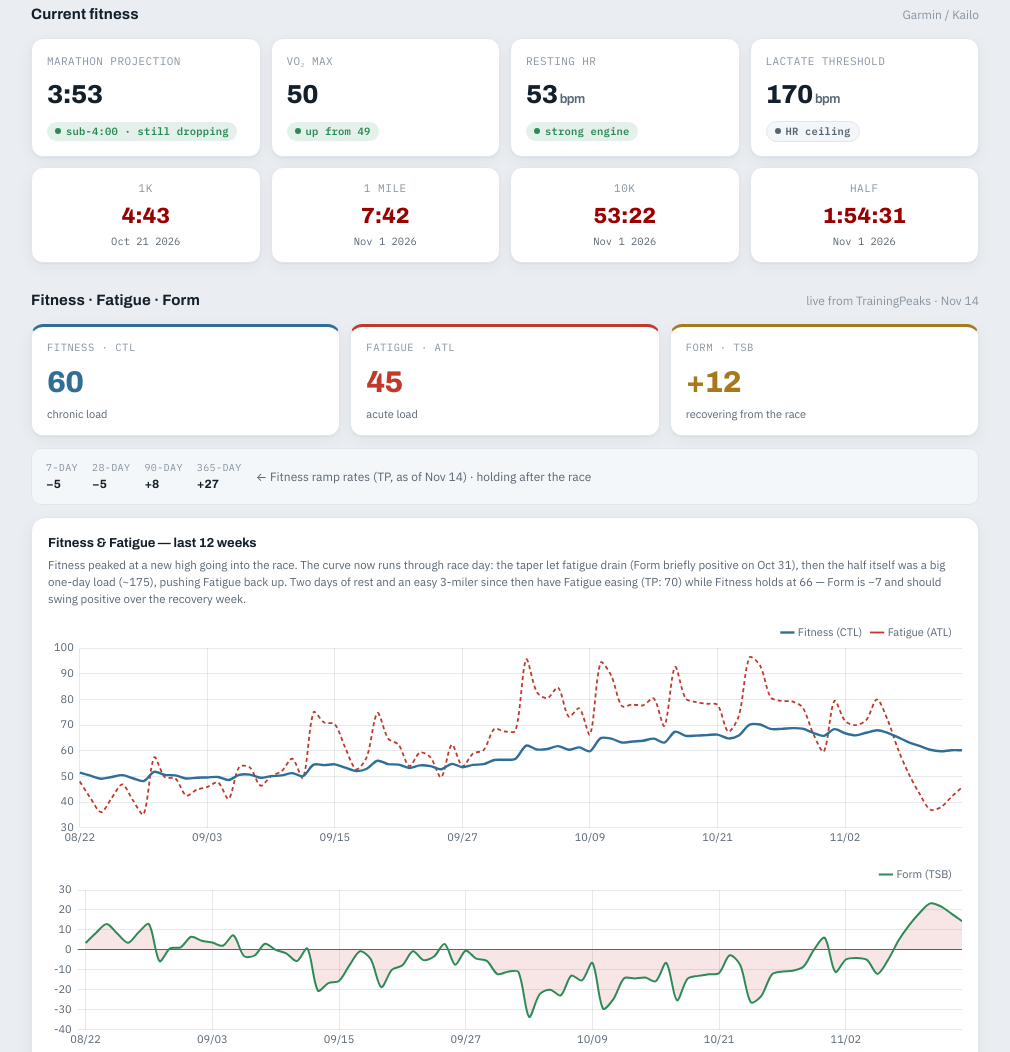
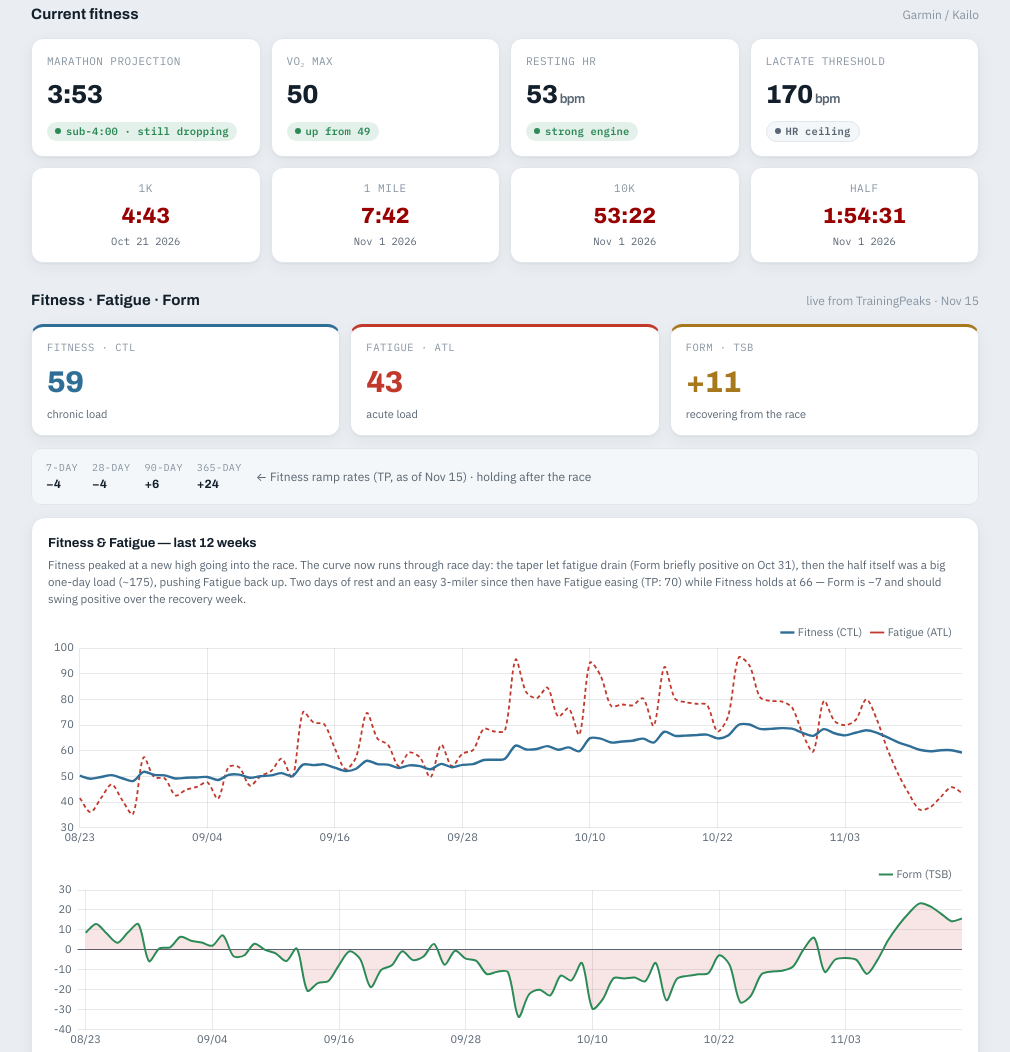
Before and after one commit to brutus-git/TAD-Running, a plain HTML site: page TAD-Training-Dashboard-x6j9szpy.html in a window 1280 px wide. Shown: the part 1192-2244 px from the top of the page, without its empty margins (135-1145 px from the left). Drawn offline with nearby package versions, Linux system fonts and the light colour scheme.

Commit message:
Daily refresh 2026-11-15: +1 run, recovery through Nov 15
Co-Authored-By: Claude <noreply@anthropic.com>

```diff
--- a/TAD-Training-Dashboard-x6j9szpy.html
+++ b/TAD-Training-Dashboard-x6j9szpy.html
@@ -229,7 +229,7 @@
       <h1>Vienna Marathon Build</h1>
       <div class="sub">Tim&rsquo;s training cockpit — Golden Gate Half <b>done</b>: new half PR <b>1:54:31</b>, a 4-min PB. Vienna is the one focus now.</div>
     </div>
-    <div class="updated">Updated <b>Nov&nbsp;14, 2026</b><br>Strava · Garmin/Kailo · TP</div>
+    <div class="updated">Updated <b>Nov&nbsp;15, 2026</b><br>Strava · Garmin/Kailo · TP</div>
   </header>
 
   <div class="countdowns fade">
@@ -296,18 +296,18 @@
   </section>
 
   <section class="fade">
-    <div class="sec-head"><h2>Fitness · Fatigue · Form</h2><span class="note">live from TrainingPeaks · Nov 14</span></div>
+    <div class="sec-head"><h2>Fitness · Fatigue · Form</h2><span class="note">live from TrainingPeaks · Nov 15</span></div>
     <div class="ff">
-      <div class="fftile" style="--tc:var(--blue)"><div class="k">Fitness · CTL</div><div class="v">60</div><div class="cx">chronic load</div></div>
-      <div class="fftile" style="--tc:var(--crit)"><div class="k">Fatigue · ATL</div><div class="v">45</div><div class="cx">acute load</div></div>
-      <div class="fftile" style="--tc:var(--warn)"><div class="k">Form · TSB</div><div class="v">+12</div><div class="cx">recovering from the race</div></div>
+      <div class="fftile" style="--tc:var(--blue)"><div class="k">Fitness · CTL</div><div class="v">59</div><div class="cx">chronic load</div></div>
+      <div class="fftile" style="--tc:var(--crit)"><div class="k">Fatigue · ATL</div><div class="v">43</div><div class="cx">acute load</div></div>
+      <div class="fftile" style="--tc:var(--warn)"><div class="k">Form · TSB</div><div class="v">+11</div><div class="cx">recovering from the race</div></div>
     </div>
     <div class="ramp">
-      <span><span class="lbl">7-day</span><b>−5</b></span>
-      <span><span class="lbl">28-day</span><b>−5</b></span>
-      <span><span class="lbl">90-day</span><b>+8</b></span>
-      <span><span class="lbl">365-day</span><b>+27</b></span>
-      <span style="color:var(--muted); align-self:center">← Fitness ramp rates (TP, as of Nov 14) · holding after the race</span>
+      <span><span class="lbl">7-day</span><b>−4</b></span>
+      <span><span class="lbl">28-day</span><b>−4</b></span>
+      <span><span class="lbl">90-day</span><b>+6</b></span>
+      <span><span class="lbl">365-day</span><b>+24</b></span>
+      <span style="color:var(--muted); align-self:center">← Fitness ramp rates (TP, as of Nov 15) · holding after the race</span>
     </div>
     <div class="chartcard">
       <h3>Fitness &amp; Fatigue — last 12 weeks</h3>
@@ -381,7 +381,7 @@
   </section>
 
   <section class="fade">
-    <div class="sec-head"><h2>This block — Chas&rsquo;s plan</h2><span class="note">TP plan feed · through Nov 14</span></div>
+    <div class="sec-head"><h2>This block — Chas&rsquo;s plan</h2><span class="note">TP plan feed · through Nov 15</span></div>
     <div class="callout">
       <b>Recovery week.</b> Chas has filled in the week and moved the long run up a day, now flexible: <b>10–12 miles easy on Thursday (Nov 5)</b>, four days after the race. Tuesday&rsquo;s 3-miler came in at HR 147 — a touch above the easy ceiling, so keep Wednesday and Thursday honestly easy (HR under ~145) and take 10 rather than 12 if the legs or HRV say so.
     </div>
@@ -404,8 +404,8 @@
           <li><div class="day"><b>Wed</b>11</div><div class="wk-body"><div class="wk-title"><span class="chip easy">EASY</span>2–3 mi @60% + 4–5×50m strides <span class="done">✓</span></div><div class="wk-sub">3.25 mi · 9:06/mi · HR 144</div></div></li>
           <li><div class="day"><b>Thu</b>12</div><div class="wk-body"><div class="wk-title"><span class="chip easy">EASY</span>5 mi @60% + 4–5×50m strides <span class="done">✓</span></div><div class="wk-sub">5.02 mi · 9:01/mi · HR 144</div></div></li>
           <li><div class="day"><b>Fri</b>13</div><div class="wk-body"><div class="wk-title"><span class="chip z3">FARTLEK</span>12×(60s @80%, 60s @60%) <span class="done">✓</span></div><div class="wk-sub">4.72 mi · 8:49/mi · HR 152</div></div></li>
-          <li><div class="day"><b>Sat</b>14</div><div class="wk-body"><div class="wk-title"><span class="chip easy">EASY</span>2–3 mi @60% + 4–5×50m strides</div></div></li>
-          <li><div class="day"><b>Sun</b>15</div><div class="wk-body"><div class="wk-title">Not in the TP feed yet</div></div></li>
+          <li><div class="day"><b>Sat</b>14</div><div class="wk-body"><div class="wk-title"><span class="chip easy">EASY</span>2–3 mi @60% + 4–5×50m strides <span class="done">✓</span></div><div class="wk-sub">3.37 mi · 8:40/mi · HR 152</div></div></li>
+          <li><div class="day"><b>Sun</b>15</div><div class="wk-body"><div class="wk-title"><span class="chip off">OFF</span>No workout scheduled — TP shows Limited / Unavailable today</div></div></li>
         </ul>
       </div>
     </div>
--- a/data.json
+++ b/data.json
@@ -1,13 +1,7 @@
 {
- "updated": "2026-11-14",
+ "updated": "2026-11-15",
  "data": {
   "pmc": [
-   {
-    "d": "2026-08-22",
-    "ctl": 51.5,
-    "atl": 48.0,
-    "tsb": 3.5
-   },
    {
     "d": "2026-08-23",
     "ctl": 50.3,
@@ -505,6 +499,12 @@
     "ctl": 60.2,
     "atl": 45.8,
     "tsb": 14.4
+   },
+   {
+    "d": "2026-11-14",
+    "ctl": 59.3,
+    "atl": 43.6,
+    "tsb": 15.7
    }
   ],
   "weeks": [
@@ -554,24 +554,31 @@
    },
    {
     "w": "2026-11-09",
-    "mi": 13.0
+    "mi": 16.4
    }
   ],
   "trend": [
-   25.6,
+   25.2,
+   25.4,
+   25.5,
    25.7,
-   25.7,
-   25.8,
-   25.8,
    25.9,
-   25.9,
-   26.0,
-   26.0,
    26.1,
-   26.1,
-   26.2
+   26.3,
+   26.5,
+   26.7,
+   26.8,
+   27.0,
+   27.2
   ],
   "scatter": [
+   {
+    "d": "2026-11-14",
+    "pace": 8.66,
+    "hr": 152,
+    "mi": 3.37,
+    "k": "Easy"
+   },
    {
     "d": "2026-11-13",
     "pace": 8.81,
@@ -1239,21 +1246,29 @@
    }
   ],
   "summ": {
-   "aero_pace": 9.5,
-   "aero_hr": 144.7,
-   "aero_n": 71,
+   "aero_pace": 9.49,
+   "aero_hr": 144.8,
+   "aero_n": 72,
    "qual_pace": 9.4,
    "qual_hr": 149.9,
    "qual_n": 17
   },
   "recent": [
    {
+    "d": "2026-11-14",
+    "mi": 3.37,
+    "pace": "8:40",
+    "hr": 152,
+    "k": "Easy",
+    "nm": "Easy 2–3mi @60% + strides"
+   },
+   {
     "d": "2026-11-13",
     "mi": 4.72,
     "pace": "8:49",
     "hr": 152,
     "k": "Workout",
-    "nm": "Fartlek 12\u00d7(60s @80%, 60s @60%)"
+    "nm": "Fartlek 12×(60s @80%, 60s @60%)"
    },
    {
     "d": "2026-11-12",
@@ -1301,7 +1316,7 @@
     "pace": "8:41",
     "hr": 165,
     "k": "Race",
-    "nm": "Golden Gate Half \u2014 1:54:31 PR"
+    "nm": "Golden Gate Half — 1:54:31 PR"
    },
    {
     "d": "2026-10-31",
@@ -1350,14 +1365,6 @@
     "hr": 150,
     "k": "Long",
     "nm": "12.0mi Long Run (rough)"
-   },
-   {
-    "d": "2026-10-23",
-    "mi": 6.16,
-    "pace": "9:13",
-    "hr": 150,
-    "k": "Workout",
-    "nm": "Tempo 1/4/1 @70%"
    }
   ]
  },
@@ -1430,7 +1437,8 @@
     "11-11",
     "11-12",
     "11-13",
-    "11-14"
+    "11-14",
+    "11-15"
    ],
    "v": [
     56,
@@ -1499,7 +1507,8 @@
     52,
     53,
     61,
-    52
+    52,
+    54
    ],
    "roll": [
     56.0,
@@ -1568,7 +1577,8 @@
     57.6,
     56.1,
     57.9,
-    57.4
+    57.4,
+    56.6
    ]
   },
   "rhr": {
@@ -1639,7 +1649,8 @@
     "11-11",
     "11-12",
     "11-13",
-    "11-14"
+    "11-14",
+    "11-15"
    ],
    "v": [
     53,
@@ -1708,7 +1719,8 @@
     55,
     55,
     55,
-    57
+    57,
+    55
    ],
    "roll": [
     54.5,
@@ -1777,7 +1789,8 @@
     54.7,
     54.9,
     54.4,
-    54.3
+    54.3,
+    54.4
    ]
   },
   "sleep": {
@@ -1842,7 +1855,8 @@
     "11-11",
     "11-12",
     "11-13",
-    "11-14"
+    "11-14",
+    "11-15"
    ],
    "h": [
     7.28,
@@ -1905,7 +1919,8 @@
     6.9,
     7.1,
     7.7,
-    3.9
+    3.9,
+    4.0
    ],
    "score": [
     92,
@@ -1968,7 +1983,8 @@
     78,
     82,
     89,
-    51
+    51,
+    53
    ]
   },
   "vo2": {
@@ -2014,27 +2030,27 @@
  },
  "proj": [
   {
-   "t": "May \u201926",
+   "t": "May ’26",
    "min": 257,
    "lab": "4:17"
   },
   {
-   "t": "Jul \u201926",
+   "t": "Jul ’26",
    "min": 250,
    "lab": "4:10"
   },
   {
-   "t": "Aug \u201926",
+   "t": "Aug ’26",
    "min": 253,
    "lab": "4:13"
   },
   {
-   "t": "Oct \u201926",
+   "t": "Oct ’26",
    "min": 237,
    "lab": "3:57"
   },
   {
-   "t": "Nov \u201926",
+   "t": "Nov ’26",
    "min": 233,
    "lab": "3:53"
   }
```
